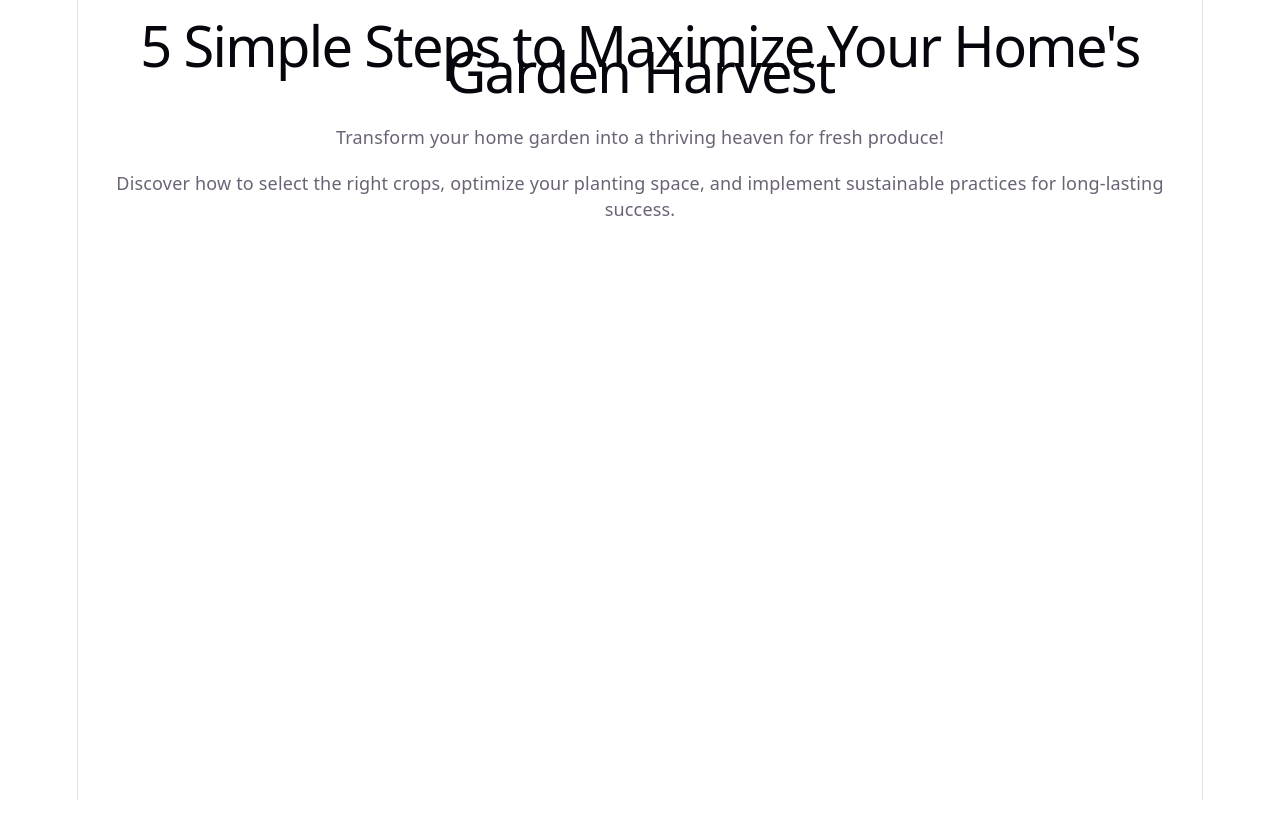
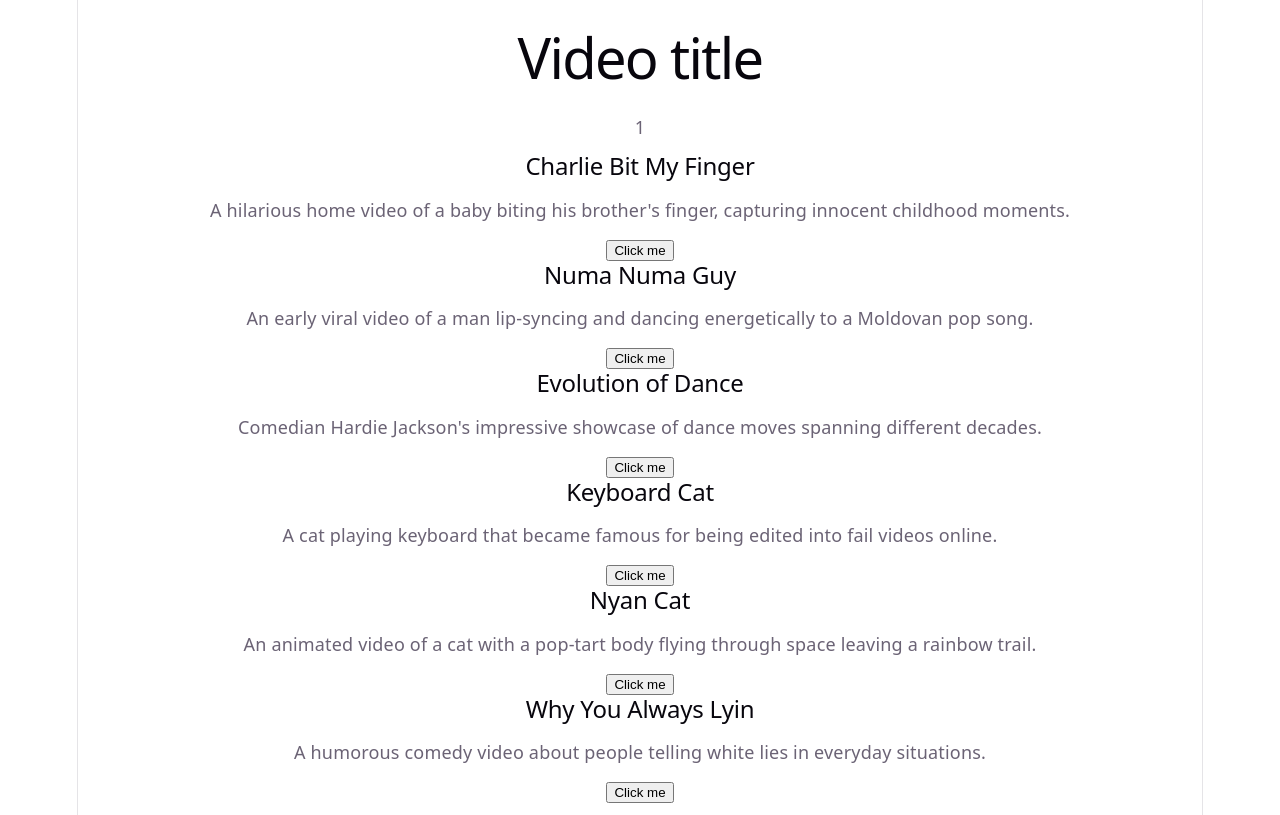
Before and after one commit to rmontero90/amigoscode-react, a React (Vite) app: page / in a window 1280 px wide. Built offline with nearby package versions, Linux system fonts and the light colour scheme.

Commit message:
Component Manipulation
Lazy Load feature
Suspension feature

```diff
--- a/src/App.jsx
+++ b/src/App.jsx
@@ -1,21 +1,26 @@
 import "./App.css";
 import Card from "./components/Card";
-import Details from "./components/Details";
 import BlogPost from "./components/BlogPost";
+import { videos } from "./video-data";
+import { lazy, Suspense } from "react";
+
+const Details = lazy(async() => {
+  await new Promise((res) => setTimeout(res, 2000));
+  return await import('./components/Details');
+});
 
 const App = () => {
-  return (
+  const showDetails = true;
+
+return showDetails && (
     <>
-      <BlogPost title="5 Simple Steps to Maximize Your Home's Garden Harvest">
-        <p>
-          {' '}
-          Transform your home garden into a thriving heaven for fresh produce!
-        </p>
-        <p>
-          Discover how to select the right crops, optimize your planting space,
-          and implement sustainable practices for long-lasting success.
-        </p>
-      </BlogPost>
+    <Suspense fallback={<div>Loading...</div>} ><Details /></Suspense>
+     {videos.map(video => (
+        <Card
+          key={video.id}
+          video={video}
+        />
+      ))}
     </>
   );
 };
--- a/src/components/Card.jsx
+++ b/src/components/Card.jsx
@@ -1,14 +1,13 @@
-const Card = ({ title = "No title", description = "No description", children }) => {
+const Card = ({ video, children }) => {
 
     const handleClick = () => {
         alert('Clicked');
     }
 
-    return (
+    return video.genre === 'Comedy' && (
         <div className="card">
-            <h2>{title}</h2>
-            <p>{description}</p>
-            <div>{children}</div>
+            <h2>{video.title}</h2>
+            <p>{video.description}</p>
 
             <button onClick={handleClick}>Click me</button>
         </div>
--- a/src/index.css
+++ b/src/index.css
@@ -55,6 +55,7 @@ body {
 }
 
 #root {
+  height: 100%;
   width: 1126px;
   max-width: 100%;
   margin: 0 auto;
@@ -64,6 +65,7 @@ body {
   display: flex;
   flex-direction: column;
   box-sizing: border-box;
+  padding: 12px;
 }
 
 h1,
--- /dev/null
+++ b/src/video-data.js
@@ -0,0 +1,122 @@
+export const videos = [
+    {
+        id: 1,
+        title: "Gangnam Style",
+        description: "PSY's iconic Korean pop song and dance that became a global sensation and viral phenomenon.",
+        genre: "Music"
+    },
+    {
+        id: 2,
+        title: "Charlie Bit My Finger",
+        description: "A hilarious home video of a baby biting his brother's finger, capturing innocent childhood moments.",
+        genre: "Comedy"
+    },
+    {
+        id: 3,
+        title: "Thriller - Michael Jackson",
+        description: "The legendary music video featuring groundbreaking choreography and zombie special effects.",
+        genre: "Music"
+    },
+    {
+        id: 4,
+        title: "Numa Numa Guy",
+        description: "An early viral video of a man lip-syncing and dancing energetically to a Moldovan pop song.",
+        genre: "Comedy"
+    },
+    {
+        id: 5,
+        title: "double rainbow",
+        description: "An emotional reaction video capturing the awe and wonder of witnessing a double rainbow.",
+        genre: "Viral"
+    },
+    {
+        id: 6,
+        title: "Evolution of Dance",
+        description: "Comedian Hardie Jackson's impressive showcase of dance moves spanning different decades.",
+        genre: "Comedy"
+    },
+    {
+        id: 7,
+        title: "Sweet Dreams Are Made of This",
+        description: "Eurythmics' iconic 80s music video with striking visuals and memorable choreography.",
+        genre: "Music"
+    },
+    {
+        id: 8,
+        title: "Keyboard Cat",
+        description: "A cat playing keyboard that became famous for being edited into fail videos online.",
+        genre: "Comedy"
+    },
+    {
+        id: 9,
+        title: "Billie Jean - Michael Jackson",
+        description: "The classic music video featuring revolutionary special effects and iconic dancing.",
+        genre: "Music"
+    },
+    {
+        id: 10,
+        title: "Mentos and Diet Coke Eruption",
+        description: "A viral science experiment showing the explosive reaction between Mentos and cola.",
+        genre: "Viral"
+    },
+    {
+        id: 11,
+        title: "Harlem Shake",
+        description: "The viral dance video that spawned countless parodies across the internet.",
+        genre: "Music"
+    },
+    {
+        id: 12,
+        title: "Leave Britney Alone",
+        description: "A dramatic fan defense video that became an iconic moment in internet culture.",
+        genre: "Viral"
+    },
+    {
+        id: 13,
+        title: "Bad Guy - Billie Eilish",
+        description: "A moody and stylish modern music video from the Grammy-winning artist.",
+        genre: "Music"
+    },
+    {
+        id: 14,
+        title: "Chocolate Rain",
+        description: "An original song with an unusual music video that became a viral internet sensation.",
+        genre: "Music"
+    },
+    {
+        id: 15,
+        title: "Permission to Dance - BTS",
+        description: "A high-energy choreography video from the global K-pop phenomenon group.",
+        genre: "Music"
+    },
+    {
+        id: 16,
+        title: "Nyan Cat",
+        description: "An animated video of a cat with a pop-tart body flying through space leaving a rainbow trail.",
+        genre: "Comedy"
+    },
+    {
+        id: 17,
+        title: "Blinding Lights - The Weeknd",
+        description: "A retro-inspired music video with neon aesthetics and bold visual storytelling.",
+        genre: "Music"
+    },
+    {
+        id: 18,
+        title: "Why You Always Lyin",
+        description: "A humorous comedy video about people telling white lies in everyday situations.",
+        genre: "Comedy"
+    },
+    {
+        id: 19,
+        title: "Bohemian Rhapsody - Queen",
+        description: "The legendary progressive rock opera music video that redefined what music videos could be.",
+        genre: "Music"
+    },
+    {
+        id: 20,
+        title: "Rickroll",
+        description: "Rick Astley's 'Never Gonna Give You Up' that became the internet's most famous bait-and-switch prank.",
+        genre: "Viral"
+    }
+]
```
